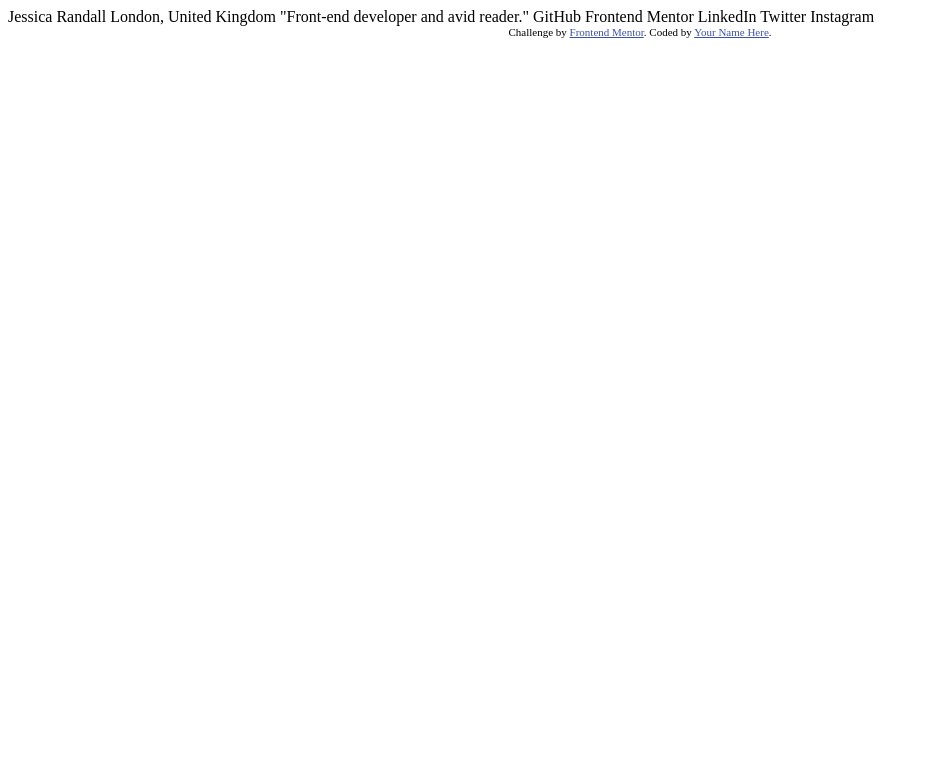
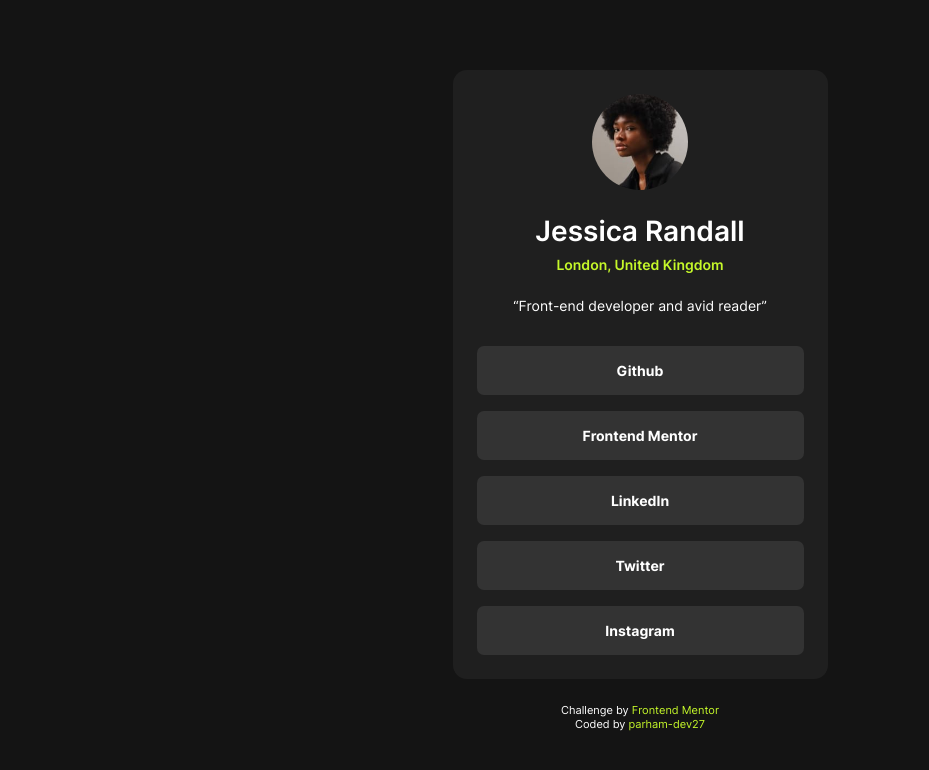
Before and after one commit to parham-dev27/Social-Links-Profile, a plain HTML site: page index.html in a window 1280 px wide. Shown: the whole page, without its empty margins (0-929 px from the left). Drawn offline with Linux system fonts and the light colour scheme.

Commit message:
Base Done

```diff
--- a/index.html
+++ b/index.html
@@ -1,34 +1,73 @@
 <!DOCTYPE html>
 <html lang="en">
     <head>
-  <meta charset="UTF-8">
-  <meta name="viewport" content="width=device-width, initial-scale=1.0"> <!-- displays site properly based on user's device -->
-
-  <link rel="icon" type="image/png" sizes="32x32" href="./assets/images/favicon-32x32.png">
-
+        <meta charset="UTF-8" />
+        <meta name="viewport" content="width=device-width, initial-scale=1.0" />
+        <meta
+            name="description"
+            content="Frontend Mentor | Social links profile by parham-dev27" />
+        <meta name="author" content="parham-dev27" />
+        <meta
+            name="keywords"
+            content="Frontend, Frontend Mentor, Social links profile" />
+        <link
+            rel="icon"
+            type="image/png"
+            sizes="32x32"
+            href="./assets/images/favicon-32x32.png" />
+        <link rel="stylesheet" href="styles/css/style.css" />
         <title>Frontend Mentor | Social links profile</title>
-
-  <!-- Feel free to remove these styles or customise in your own stylesheet 👍 -->
         <style>
-    .attribution { font-size: 11px; text-align: center; }
-    .attribution a { color: hsl(228, 45%, 44%); }
+            .attribution {
+                font-size: 11px;
+                text-align: center;
+            }
+            .attribution a {
+                color: hsl(75, 94%, 57%);
+            }
+            .attribution a:hover,
+            a:focus-within {
+                text-decoration: underline;
+            }
         </style>
     </head>
     <body>
-
-  Jessica Randall
-  London, United Kingdom
-  "Front-end developer and avid reader."
-
-  GitHub
+        <main>
+            <article class="card">
+                <header>
+                    <img
+                        src="./assets/images/avatar-jessica.jpeg"
+                        alt="Profile Picture"
+                        width="176"
+                        height="176"
+                        class="card__img" />
+                    <h1 class="card__name">Jessica Randall</h1>
+                    <h2 class="card__location">London, United Kingdom</h2>
+                    <p><q>Front-end developer and avid reader</q></p>
+                </header>
+                <main class="card__socials">
+                    <a class="card__socials--link" href="#Github">Github</a>
+                    <a class="card__socials--link" href="#Frontend-Mentor">
                         Frontend Mentor
-  LinkedIn
-  Twitter
+                    </a>
+                    <a class="card__socials--link" href="#LinkedIn">LinkedIn</a>
+                    <a class="card__socials--link" href="#Twitter">Twitter</a>
+                    <a class="card__socials--link" href="#Instagram">
                         Instagram
-
-  <div class="attribution">
-    Challenge by <a href="https://www.frontendmentor.io?ref=challenge" target="_blank">Frontend Mentor</a>.
-    Coded by <a href="#">Your Name Here</a>.
-  </div>
+                    </a>
+                </main>
+            </article>
+        </main>
+        <footer class="attribution">
+            Challenge by
+            <a
+                href="https://www.frontendmentor.io?ref=challenge"
+                target="_blank">
+                Frontend Mentor
+            </a>
+            <br />
+            Coded by
+            <a href="https://github.com/parham-dev27">parham-dev27</a>
+        </footer>
     </body>
 </html>
--- /dev/null
+++ b/styles/sass/style.scss
@@ -0,0 +1,65 @@
+@forward "./util/reset";
+@use "./variables" as var;
+
+body {
+    height: 100dvh;
+    font-family: var.$font-family;
+    font-weight: map-get($map: var.$font-weight, $key: "normal");
+    font-size: var.$font-size;
+    background-color: var.$black;
+    display: flex;
+    flex-direction: column;
+    align-items: center;
+    justify-content: center;
+    gap: 1.5rem;
+    color: var.$white;
+}
+
+.card {
+    background-color: var.$dark-gray;
+    width: min(var.$mobile, calc(100dvw - 2rem));
+    padding: 1.5rem;
+    border-radius: 14px;
+    header {
+        display: flex;
+        flex-flow: column nowrap;
+        align-items: center;
+        gap: 0.5rem;
+        padding-bottom: 2rem;
+    }
+    &__img {
+        width: 6rem;
+        height: auto;
+        border-radius: 50%;
+        margin-bottom: 1rem;
+    }
+    &__name {
+        font-size: calc(var.$font-size * 2);
+        font-weight: map-get($map: var.$font-weight, $key: "bold");
+    }
+    &__location {
+        font-weight: map-get($map: var.$font-weight, $key: "bold");
+        color: var.$green;
+        margin-bottom: 1rem;
+    }
+    &__socials {
+        display: flex;
+        flex-flow: column nowrap;
+        gap: 1rem;
+        text-align: center;
+        &--link {
+            cursor: pointer;
+            background-color: var.$gray;
+            padding: 1rem;
+            border-radius: calc(var.$font-size / 2);
+            font-weight: map-get($map: var.$font-weight, $key: "bolder");
+            transition: 0.2s color ease-in-out,
+                0.2s background-color ease-in-out;
+            &:hover,
+            &:focus-visible {
+                background-color: var.$green;
+                color: var.$black;
+            }
+        }
+    }
+}
--- /dev/null
+++ b/styles/sass/util/_reset.scss
@@ -0,0 +1,24 @@
+*,
+*::after,
+*::before {
+    margin: 0;
+    padding: 0;
+    box-sizing: border-box;
+    font: inherit;
+}
+
+img {
+    display: block;
+    max-width: 100%;
+    height: auto;
+}
+
+ul,
+li {
+    list-style: none;
+}
+
+a {
+    color: inherit;
+    text-decoration: none;
+}
--- /dev/null
+++ b/styles/sass/variables/_colors.scss
@@ -0,0 +1,8 @@
+// Neutral
+$white: hsl(0, 0%, 100%);
+$gray: hsl(0, 0%, 20%);
+$dark-gray: hsl(0, 0%, 12%);
+$black: hsl(0, 0%, 8%);
+
+// Primary
+$green: hsl(75, 94%, 57%);
--- /dev/null
+++ b/styles/sass/variables/_fonts.scss
@@ -0,0 +1,17 @@
+@font-face {
+    font-family: "Inter";
+    src: url("../../../assets/fonts/Inter-VariableFont_slnt\,wght.ttf")
+        format("truetype");
+    font-display: swap;
+    font-weight: 400, 600, 700;
+}
+
+$font-weight: (
+    "normal": 400,
+    "bold": 600,
+    "bolder": 700,
+);
+
+$font-size: 14px;
+
+$font-family: "Inter", sans-serif;
--- /dev/null
+++ b/styles/sass/variables/_index.scss
@@ -0,0 +1,5 @@
+@forward "./fonts";
+@forward "./colors";
+
+$mobile: 375px;
+$desktop: 1440px;
```
Also changed, not shown: assets/screenshots/desktop-view.png (added), assets/screenshots/mobile-view.png (added), styles/css/style.css (added), 1 other file. Lines whose indentation alone changed are shown as unchanged.
